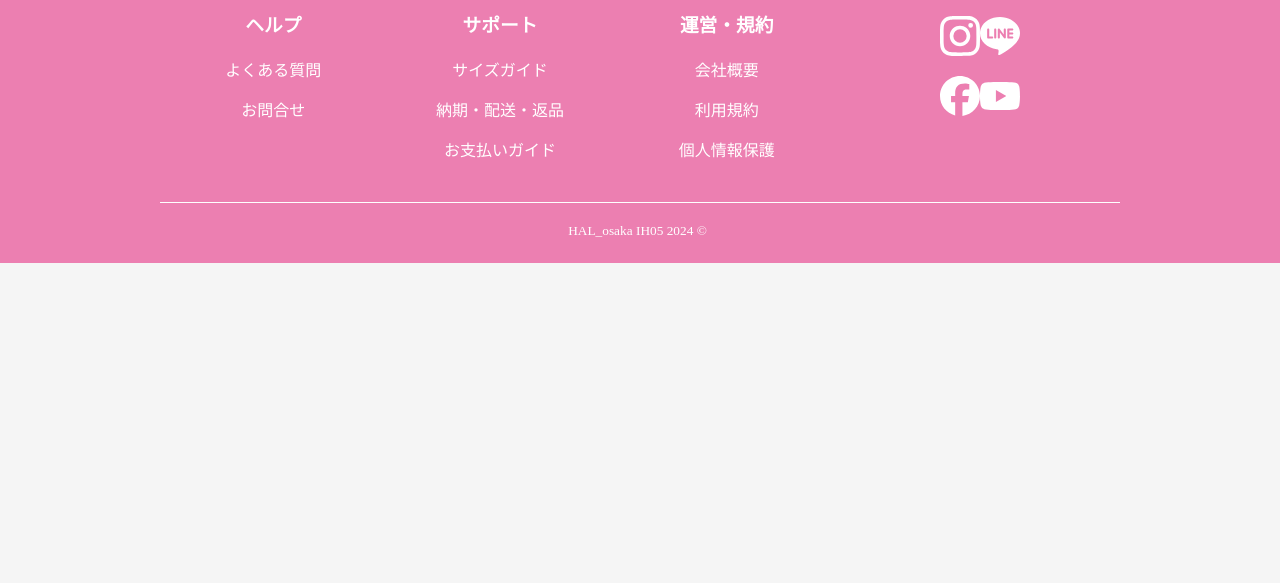
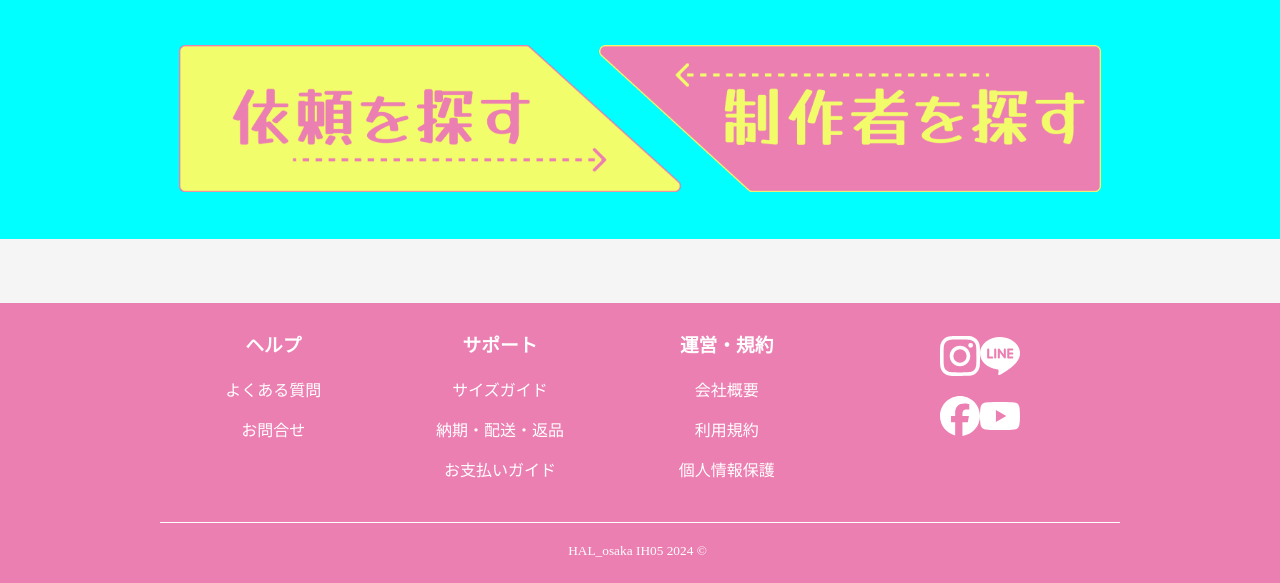
Before and after one commit to aggujhh/ih22_05team, a Flask app: page / in a window 1280 px wide. Shown: the part 736-1319 px from the top of the page. Before the commit the page ends 999 px from the top, so only its background shows below. Run offline with Flask 3, Linux system fonts and the light colour scheme.

Commit message:
index_html,css

```diff
--- /dev/null
+++ b/static/css/index.css
@@ -0,0 +1,47 @@
+/* 内側および外側の余白をリセット */
+main {
+    margin: 0;
+    padding: 0;
+    width: 100%;
+}
+
+#top_image{
+    width: 100%;
+    height: 70vh;
+    background-image: url(/static/img/index_image/image.png);
+    background-size: cover;
+    background-position: top;
+    background-repeat: no-repeat;
+    background-size: 100%;
+}
+
+#search_container{
+    width: 100%;
+    height: 30vh;
+    background-color: aqua;
+    display: flex;
+    flex-flow: row nowrap ;
+    justify-content: center;
+}
+
+#irai_search{
+    flex: 0 1 40%;
+    margin-left: 9%;
+    background-image: url(/static/img/index_image/image.webp);
+    background-size: cover;
+    background-position: center;
+    background-repeat: no-repeat;
+    background-size: 100%;
+    margin-right: -4%;
+}
+
+#seisaku_search{
+    flex:0 1 40%;
+    margin-right: 9%;
+    background-image: url(/static/img/index_image/image2.webp);
+    background-size: cover;
+    background-position: center;
+    background-repeat: no-repeat;
+    background-size: 100%;
+    margin-left: -4%;
+}
--- a/templates/index.html
+++ b/templates/index.html
@@ -3,7 +3,14 @@
 {% block style %}static/css/index.css{% endblock %}
 
 {% block content %}
-これはホームページですあ123しおんだよー
+<div id = "top_image">
+
+</div>
+
+<div id = "search_container">
+    <div id = irai_search></div>
+    <div id = seisaku_search></div>
+</div>
 {% endblock %}
 
 {% block script %}static/js/index.js{% endblock %}
```
Also changed, not shown: static/img/index_image/image.webp (added), static/img/index_image/image2.webp (added), static/img/index_image/z_62627f7c8b96b.jpg (added), 1 other file.
